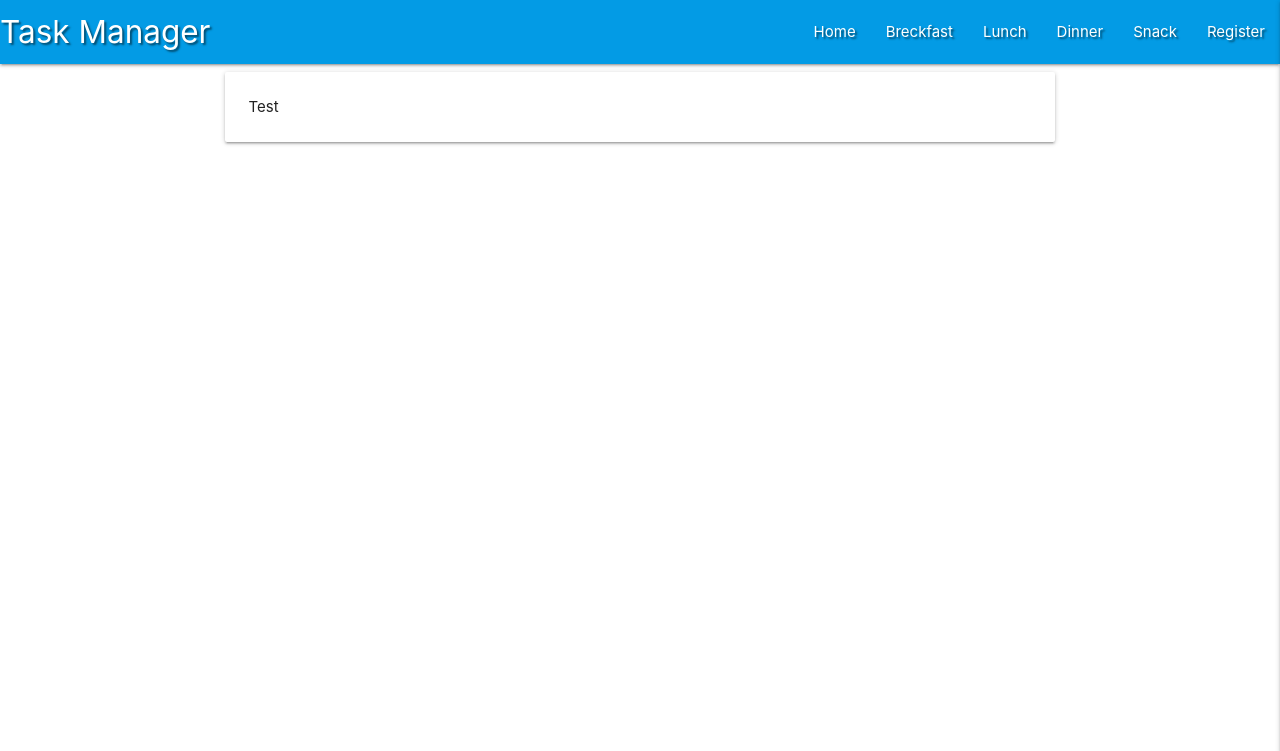
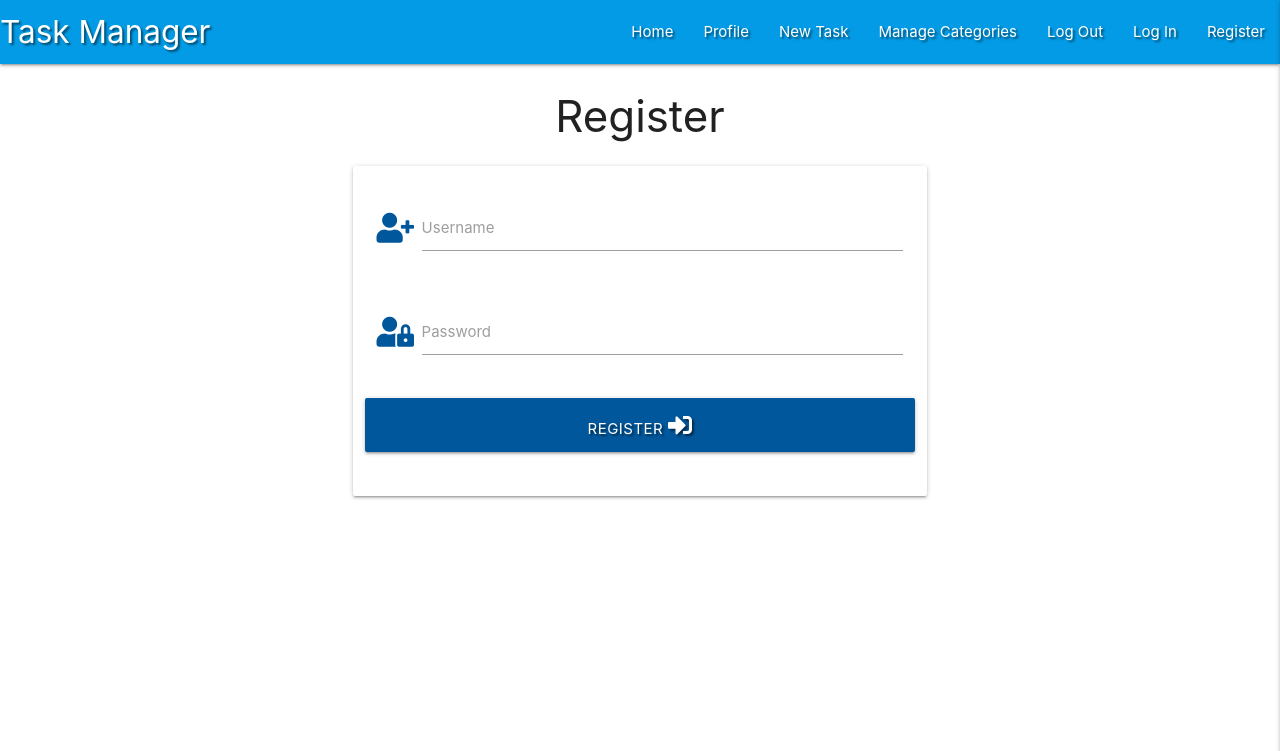
Before and after one commit to Eoinburke/HTML-CSS3-Python-JavaScript, a Flask app: page /register in a window 1280 px wide. Shown: the top 751 px of the page. Run offline with Flask 2, Linux system fonts and the light colour scheme; some libraries are stand-ins or nearby versions.

Commit message:
Registration and password method

```diff
--- a/app.py
+++ b/app.py
@@ -27,6 +27,27 @@ def get_tasks():
 
 @app.route("/register", methods=["GET", "POST"])
 def register():
+    if request.method == "POST":
+
+        # check if username already exists in db
+
+        existing_user = mongo.db.users.find_one(
+            {"username": request.form.get("username").lower()})
+
+        if existing_user:
+            flash("Username already exists")
+            return redirect(url_for("register"))
+
+        register = {
+            "username": request.form.get("username").lower(),
+            "password": generate_password_hash(request.form.get("password"))
+        }
+        mongo.db.users.insert_one(register)
+
+        # put the new user into 'session' cookie
+
+        session["user"] = request.form.get("username").lower()
+        flash("Registration Successful!")
     return render_template("register.html")
 
 
--- a/static/css/style.css
+++ b/static/css/style.css
@@ -1,3 +1,7 @@
 .text-shadow {
     text-shadow: 2px 2px 2px rgba(0, 0, 0, 0.5);
 }
+
+.flashes h4 {
+    line-height: 2;
+}
--- a/templates/base.html
+++ b/templates/base.html
@@ -21,11 +21,12 @@
 				<a href="#" data-target="mobile-demo" class="sidenav-trigger right"><i class="fas fa-bars"></i></a>
 				<ul class="right hide-on-med-and-down">
 					<li><a href="{{ url_for('get_tasks') }}">Home</a></li>
-					<li><a href="#">Breckfast</a></li>
-					<li><a href="#">Lunch</a></li>
-					<li><a href="#">Dinner</a></li>
-                    <li><a href="#">Snack</a></li>
-                    <li><a href="{{ url_for('register') }}">Register</a></li>
+					<li><a href="#">Profile</a></li>
+					<li><a href="#">New Task</a></li>
+					<li><a href="#">Manage Categories</a></li>
+					<li><a href="#">Log Out</a></li>
+					<li><a href="#">Log In</a></li>
+					<li><a href="{{ url_for('register') }}">Register</a></li>
 				</ul>
 			</div>
 		</nav>
@@ -33,17 +34,33 @@
         <!-- mobile sidenav -->
 		<ul class="sidenav" id="mobile-demo">
             <li><h4 class="center-align light-blue-text text-darken 4">Task Manager</h4></li>
-      	<li><a href="{{ url_for('get_tasks') }}">Home</a></li>
-					<li><a href="#">Breckfast</a></li>
-					<li><a href="#">Lunch</a></li>
-					<li><a href="#">Dinner</a></li>
-                    <li><a href="#">Snack</a></li>
-                    <li><a href="{{ url_for('register') }}">Register</a></li>
+            <li><a href="{{ url_for('get_tasks') }}">Home</a></li>
+            <li><a href="#">Profile</a></li>
+            <li><a href="#">New Task</a></li>
+            <li><a href="#">Manage Categories</a></li>
+            <li><a href="#">Log Out</a></li>
+            <li><a href="#">Log In</a></li>
+            <li><a href="{{ url_for('register') }}">Register</a></li>
 		</ul>
 	</header>
 
-    {% block content %}
-    {% endblock %}
+    <section>
+        <!-- flash messages -->
+        {% with messages = get_flashed_messages() %}
+            {% if messages %}
+                {% for message in messages %}
+                    <div class="row flashes">
+                        <h4 class="light-blue lighten-4 center-align">{{ message }}</h4>
+                    </div>
+                {% endfor %}
+            {% endif %}
+        {% endwith %}
+    </section>
+
+    <main class="container">
+        {% block content %}
+        {% endblock %}
+    </main>
 
     <script src="https://code.jquery.com/jquery-3.5.1.min.js"
         integrity="sha256-9/aliU8dGd2tb6OSsuzixeV4y/faTqgFtohetphbbj0=" crossorigin="anonymous"></script>
--- a/templates/register.html
+++ b/templates/register.html
@@ -1,12 +1,37 @@
 {% extends "base.html" %}
 {% block content %}
 
+    <h3 class="center-align">Register</h3>
+
     <div class="row">
-        <form class="col s12 m8 offset-m2">
+        <form class="col s12 m8 offset-m2" method="POST" action="{{ url_for('register') }}">
             <div class="card-panel">
-                <span>Test</span>
+                <!-- username -->
+                <div class="row">
+					<div class="input-field col s12">
+						<i class="fas fa-user-plus prefix light-blue-text text-darken-4"></i>
+						<input id="username" name="username" type="text" minlength="5"
+                            maxlength="15" pattern="^[a-zA-Z0-9]{5,15}$" class="validate" required>
+						<label for="username">Username</label>
+					</div>
+                </div>
+                <!-- passowrd -->
+                <div class="row">
+                    <div class="input-field col s12">
+						<i class="fas fa-user-lock prefix light-blue-text text-darken-4"></i>
+                        <input id="password" name="password" type="password" minlength="5"
+                            maxlength="15" pattern="^[a-zA-Z0-9]{5,15}$" class="validate" required>
+                        <label for="password">Password</label>
+                    </div>
+                </div>
+                <!-- register -->
+                <div class="row">
+                    <button type="submit" class="col s12 btn-large light-blue darken-4 text-shadow">
+                        Register <i class="fas fa-sign-in-alt"></i>
+                    </button>
+                </div>
             </div>
         </form>
     </div>
 
-    {% endblock %}
+{% endblock %}
```
